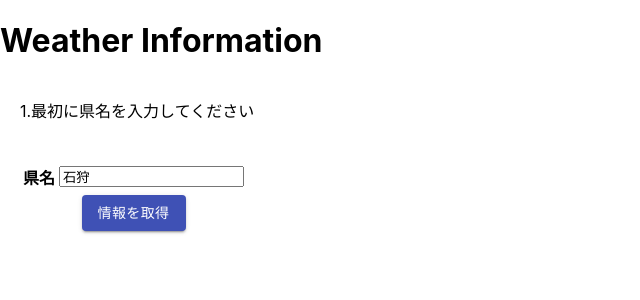
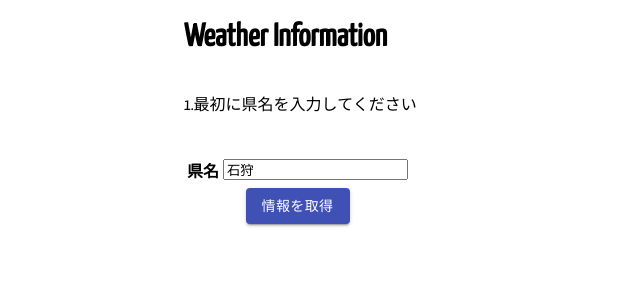
Before and after one commit to himawari-aerobytes/weather, a React (Create React App) app: page / in a window 1280 px wide. Shown: the top 300 px of the page, without its empty margins (0-640 px from the left). Built offline with nearby package versions, Linux system fonts and the light colour scheme.

Commit message:
Containerの整備

```diff
--- a/src/App.css
+++ b/src/App.css
@@ -1,14 +1,5 @@
-.FirstSel{
-	margin-left: 200px;
-	margin-right: 200px;
-}
-.App{
-
-	margin-left: 20px;
-	margin-right: 20px;
-}
-
-.margin10{
-	margin-top:100px;
+@import url('https://fonts.googleapis.com/css?family=Yanone+Kaffeesatz&display=swap');
+body{
+	font-family: 'Yanone Kaffeesatz', sans-serif;
 
 }
--- a/src/index.css
+++ b/src/index.css
@@ -1,8 +1,11 @@
+@import url('https://fonts.googleapis.com/css2?family=Exo:wght@500&family=Noto+Sans+JP:wght@300;400&display=swap');
 body {
   margin: 0;
-  font-family: -apple-system, BlinkMacSystemFont, 'Segoe UI', 'Roboto', 'Oxygen',
-    'Ubuntu', 'Cantarell', 'Fira Sans', 'Droid Sans', 'Helvetica Neue',
-    sans-serif;
+  font-family: 'Exo', sans-serif;
+  font-family: 'Noto Sans JP', sans-serif;
+
+
+
   -webkit-font-smoothing: antialiased;
   -moz-osx-font-smoothing: grayscale;
 }
--- a/src/index.tsx
+++ b/src/index.tsx
@@ -3,18 +3,24 @@ import ReactDOM from 'react-dom';
 import './index.css';
 import App from './App';
 import * as serviceWorker from './serviceWorker';
-//import "./css/bootstrap.css";
+import Container from "@material-ui/core/Container";
+
 
 
 ReactDOM.render(
   <React.StrictMode>
-    <link rel="stylesheet" href="https://fonts.googleapis.com/css?family=Roboto:300,400,500,700&display=swap" />
-    <div className="container">
-    <h1>Weather Information</h1>
-    <App />
-    </div>
+    <Container maxWidth="md">
+      <link
+        rel="stylesheet"
+        href="https://fonts.googleapis.com/css?family=Roboto:300,400,500,700&display=swap"
+      />
+      <div className="container">
+        <h1>Weather Information</h1>
+        <App />
+      </div>
+    </Container>
   </React.StrictMode>,
-  document.getElementById('root')
+  document.getElementById("root")
 );
 
 // If you want your app to work offline and load faster, you can change
```
